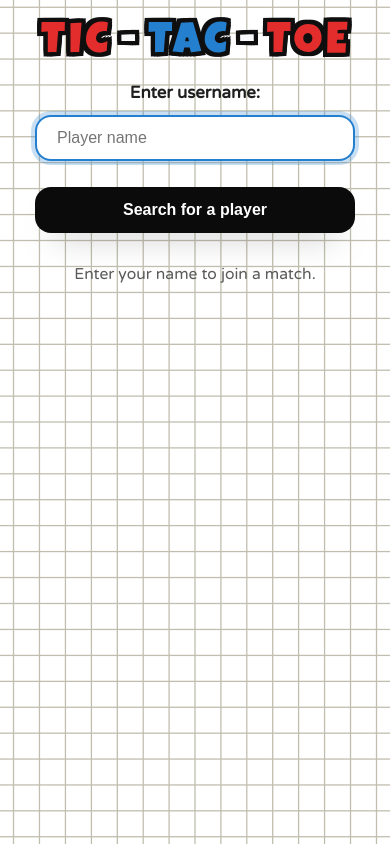
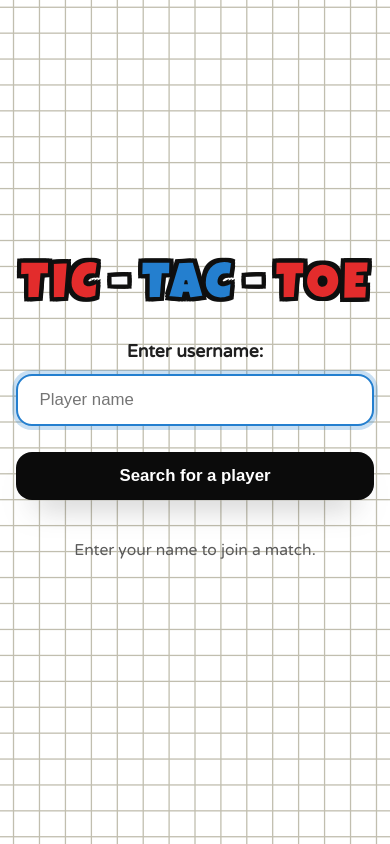
Before and after one commit to davenarchives/realtime-tictactoe, a website: page index.html in a window 390 px wide. Drawn offline with nearby package versions, Linux system fonts and the light colour scheme; no server answers.

Commit message:
adjusted css mobile view

```diff
--- a/style.css
+++ b/style.css
@@ -327,53 +327,63 @@ button:not(.cell):disabled {
 .muted { opacity: 0.75; }
 
 @media (max-width: 540px) {
-  :root { --board-size: min(320px, 88vw); }
+  :root { --board-size: min(clamp(300px, 94vw, 440px), max(260px, calc(100vh - 220px))); }
 
   body {
-    padding: 24px 12px;
-    align-items: flex-start;
+    padding: clamp(22px, 6vh, 32px) 14px;
+    align-items: center;
   }
 
   .card {
     width: 100%;
-    max-width: 360px;
-    gap: 18px;
+    max-width: 440px;
+    gap: clamp(18px, 4vh, 28px);
   }
 
   .brand h1 {
-    font-size: clamp(2.8rem, 11vw, 3.4rem);
+    font-size: clamp(3rem, 13vw, 4rem);
   }
 
   .lobby {
     width: 100%;
-    gap: 16px;
+    gap: clamp(18px, 3vh, 26px);
   }
 
   .lobby .login {
-    width: min(var(--board-size), 90vw);
+    width: min(var(--board-size), 92vw);
+  }
+
+  .login label {
+    font-size: 1.1rem;
   }
 
   .login input,
   button:not(.cell) {
+    font-size: 1.05rem;
+    padding: 14px 22px;
+  }
+
+  .game {
+    gap: clamp(18px, 3vh, 26px);
+  }
+
+  .turnline {
+    gap: 8px;
+  }
+
+  .turnline strong {
+    font-size: 1.35rem;
+  }
+
+  .scoreboard {
     font-size: 1rem;
   }
 
-  .game {
-    gap: 18px;
-  }
-
-  .turnline strong {
+  .score .value {
     font-size: 1.2rem;
   }
+}
 
-  .scoreboard {
-    font-size: 0.92rem;
-  }
-
-  .score .value {
-    font-size: 1.1rem;
-  }
-}
 .status-line { display: none; }
 .series-status {
   margin: 8px 0 0;
```
